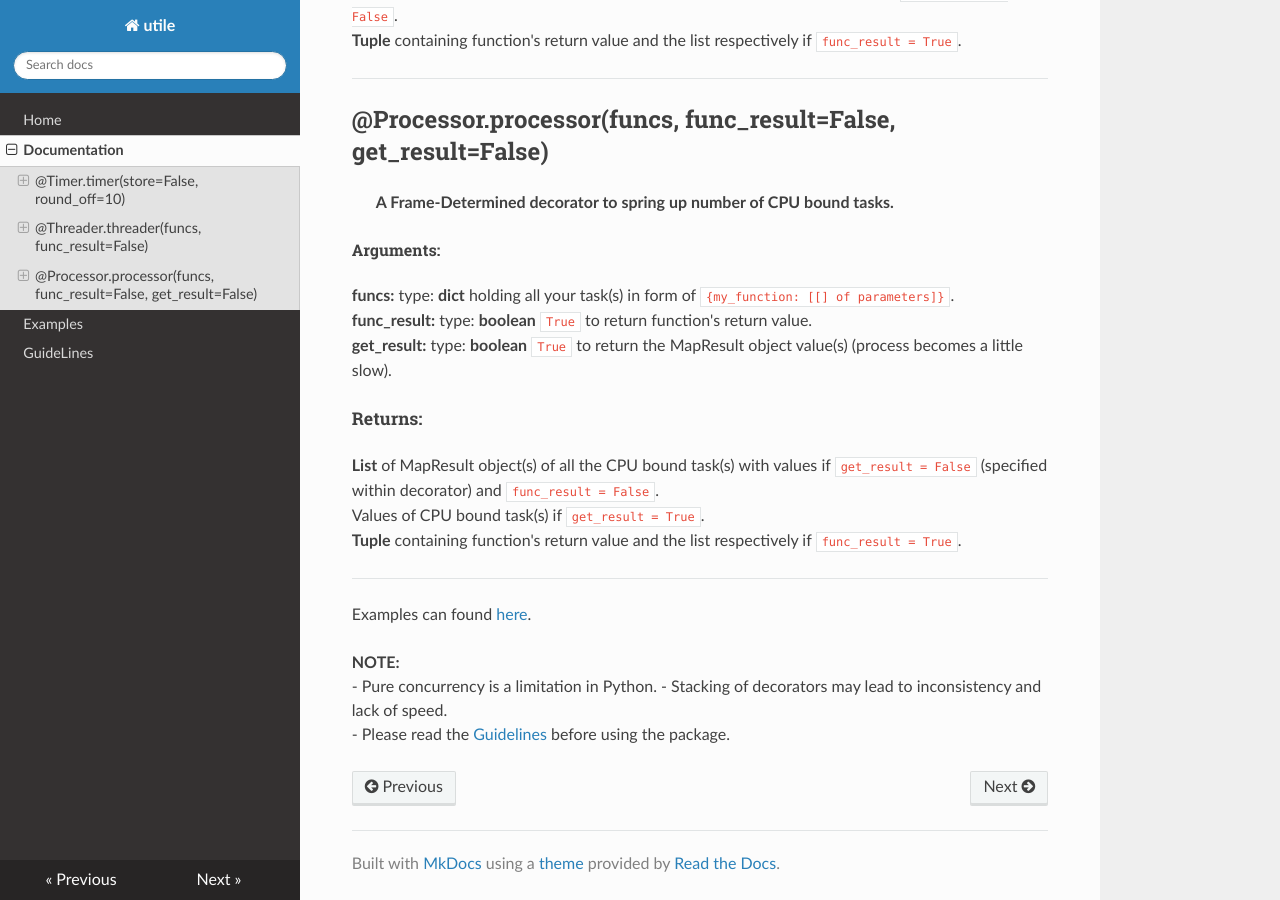
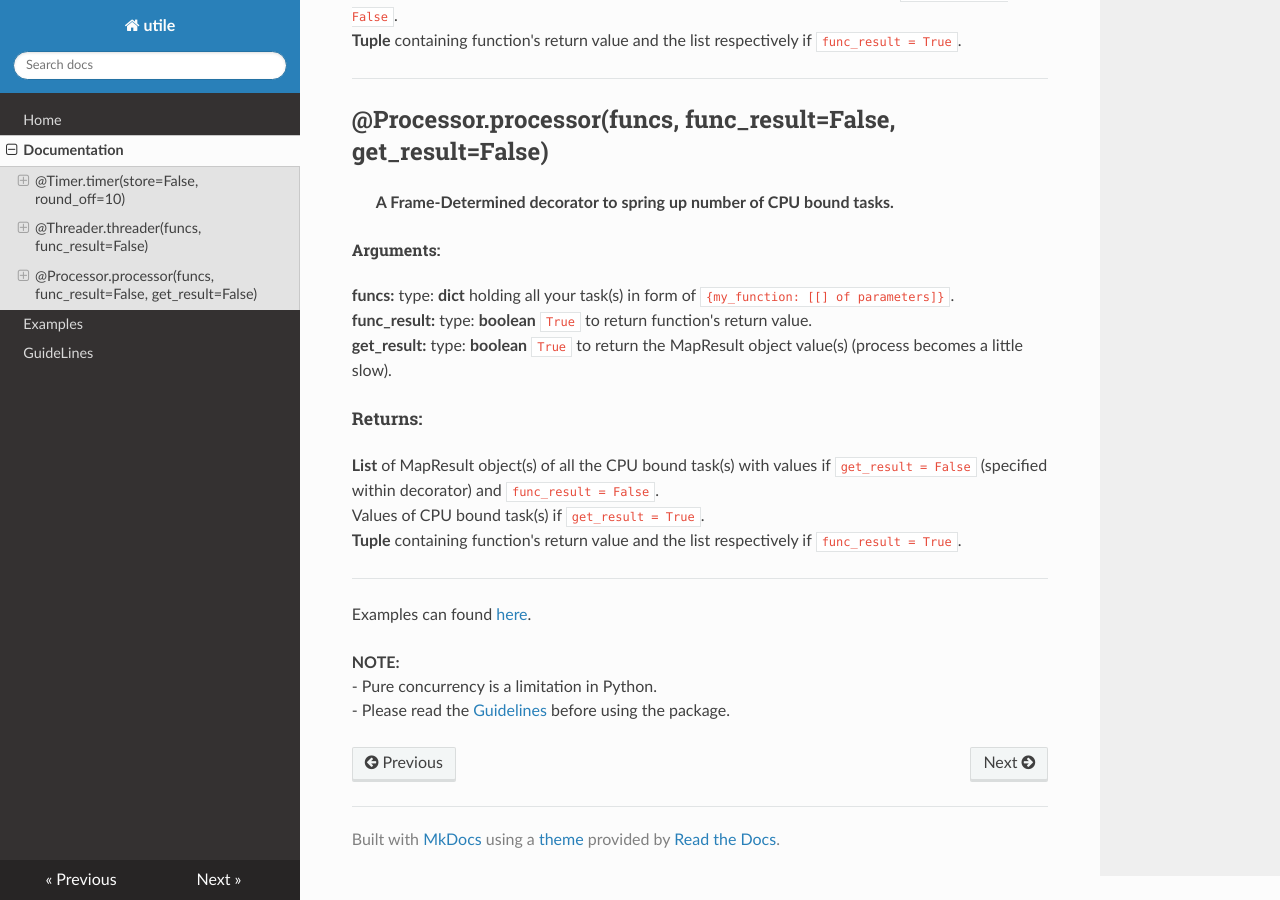
Before and after one commit to j0fiN/utile, an MkDocs documentation site: the page built from docs/documentation.md, in a window 1280 px wide and 900 px high, scrolled down 848 px. Built offline with MkDocs 1.6.1, drawn with Linux system fonts in a browser that asks for light colours; nearby versions of some CDN libraries.

Commit message:
CHECK: check

```diff
--- a/docs/documentation.md
+++ b/docs/documentation.md
@@ -40,5 +40,4 @@ Examples can found [here](http://127.0.0.1:8000/examples/).
 
 **NOTE:**
 - Pure concurrency is a limitation in Python.
-- Stacking of decorators may lead to inconsistency and lack of speed.
 - Please read the [Guidelines](http://127.0.0.1:8000/guidelines/) before using the package.
```
